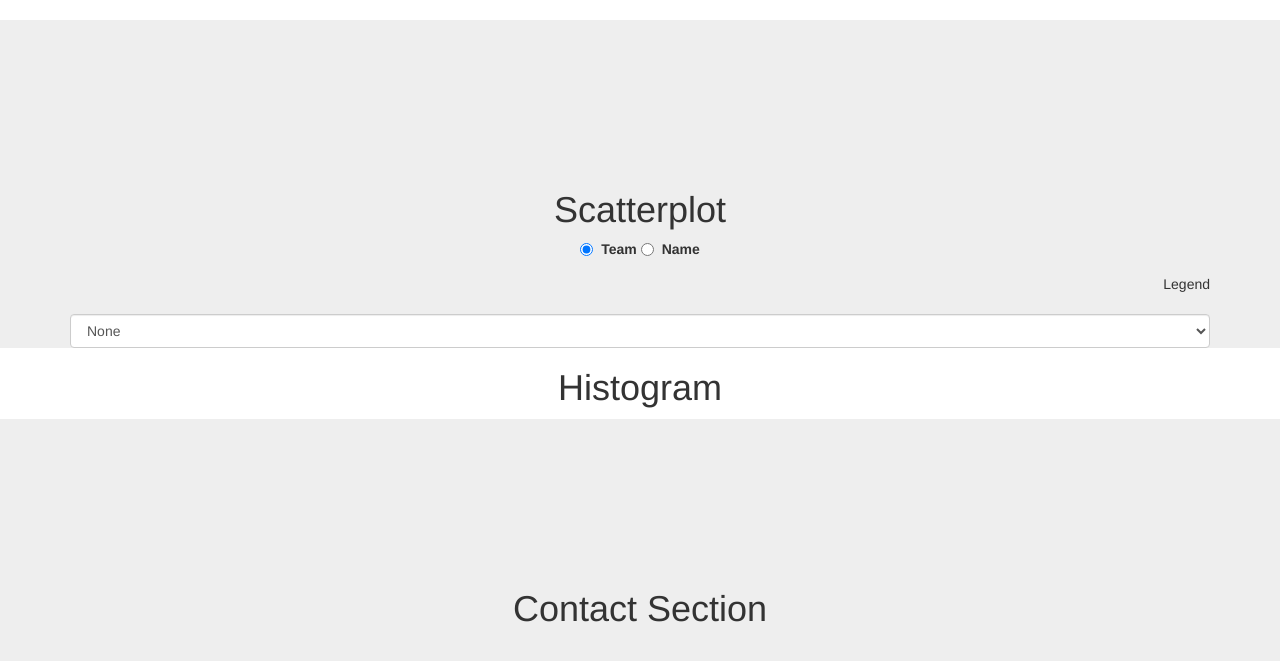
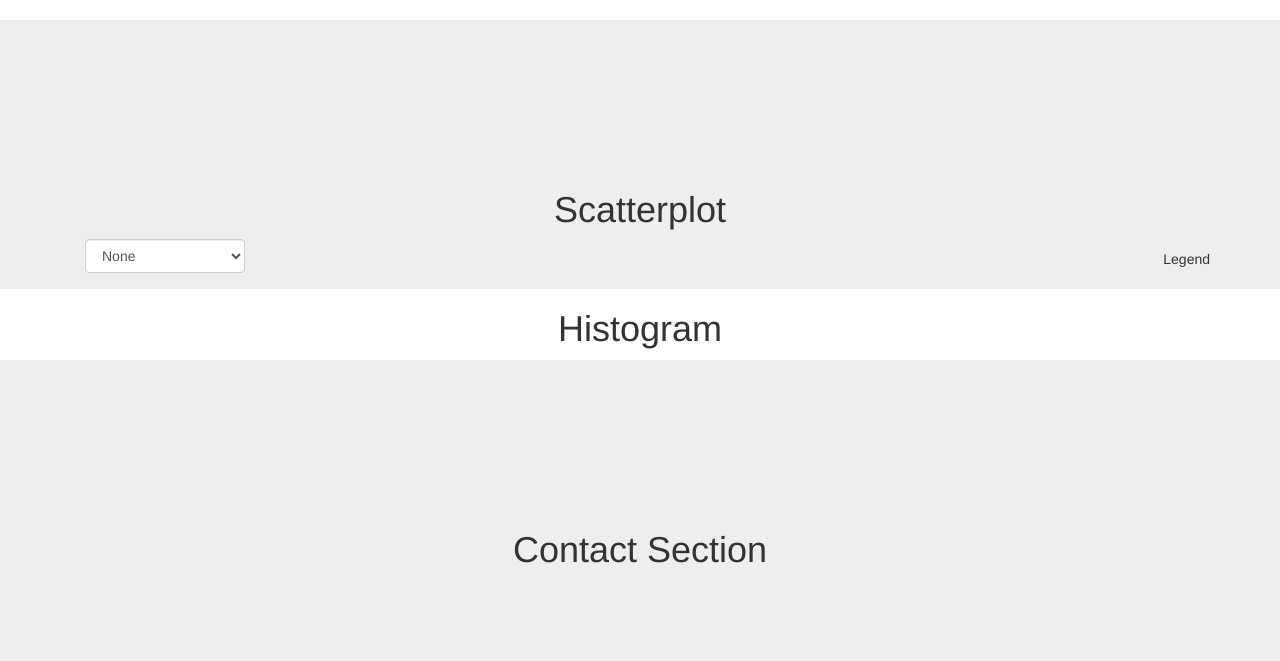
Before and after one commit to alexwainger/HotHandEffect, a website: page index.html in a window 1280 px wide. Shown: the part 860-1521 px from the top of the page. Drawn offline with nearby package versions, Linux system fonts and the light colour scheme; no server answers.

Commit message:
Deleted radio buttons

```diff
--- a/index.html
+++ b/index.html
@@ -283,15 +283,10 @@
 					<h1>Scatterplot</h1>
 				</div>
 				<div class="col-lg-12" id="scatterplot_div">
-					<form>
-						<label>
-							<input type="radio" name="mode" value="team" checked> Team</label>
-						<label>
-							<input type="radio" name="mode" value="name"> Name</label>
-					</form>
 					<div id="legend">
 						<p>Legend</p>
 					</div>
+					<div class="col-lg-2">
 						<form>
 							<select name="coloring_options" id="coloring_options" onchange="handle_colors()" class="form-control">
 								<option value="none" selected="selected"> None </option>
@@ -301,6 +296,7 @@
 								<option value="average_shot_distance"> Average Shot Distance </option>
 							</select>
 						</form>
+					</div>
 				</div>
 			</div>
 		</div>
```
Lines whose indentation alone changed are shown as unchanged.
